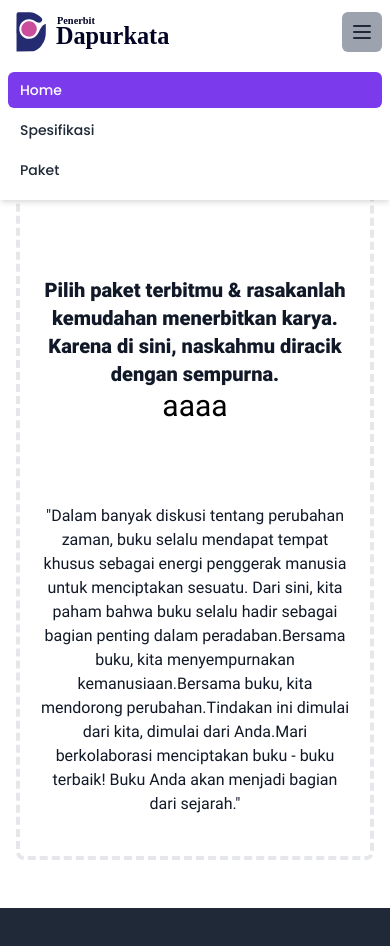
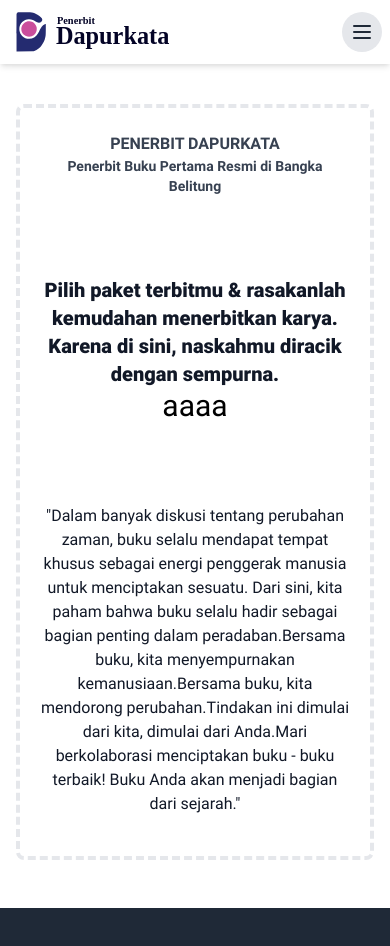
Before and after one commit to iamhkmid/penerbitdapurkata-app, a Next.js app: page / in a window 390 px wide. Shown: the top 946 px of the page. Built offline with nearby package versions, Linux system fonts and the light colour scheme; a web font is replaced by a local one.

Commit message:
git init

```diff
--- a/src/components/layouts/Navbar.tsx
+++ b/src/components/layouts/Navbar.tsx
@@ -1,6 +1,12 @@
+import { useContext } from "react";
+import { NavContext } from "../../contexts/NavContextProvider";
 import NavMenu from "../buttons/NavMenu"
 
 const Navbar = () => {
+    const { navToggle, changeNavToggle } = useContext(NavContext)
+    const toggleHandler = () => {
+        navToggle == true ? changeNavToggle(false) : changeNavToggle(true)
+    }
     return (
         <nav className="shadow-md fixed w-full bg-white font-poppins">
             <div className="max-w-7xl mx-auto px-4 sm:px-6 lg:px-8">
@@ -22,7 +28,8 @@
 
                     <div className="-mr-2 flex md:hidden">
                         <button
-                            className="bg-gray-400 inline-flex items-center justify-center p-2 rounded-md text-gray-800 hover:text-white hover:bg-gray-700 focus:outline-none focus:ring-2 focus:ring-offset-2 focus:ring-offset-gray-800 focus:ring-white">
+                            onClick={toggleHandler}
+                            className={`${navToggle === true ? "bg-purple-400 text-gray-800" : "bg-gray-200 text-gray-800 "}  inline-flex items-center justify-center p-2 rounded-full   focus:outline-none focus:ring-2 focus:ring-offset-2 focus:ring-offset-purple-500 focus:ring-white`}>
                             <span className="sr-only">Open main menu</span>
 
                             <svg className="block h-6 w-6" xmlns="http://www.w3.org/2000/svg" fill="none" viewBox="0 0 24 24"
@@ -39,9 +46,8 @@
                 </div>
             </div>
 
-            <div className=" md:hidden">
+            <div className={`${navToggle === true ? "block" : "hidden"} md:hidden`} >
                 <div className="px-2 pt-2 pb-3 space-y-1 sm:px-3">
-
                     <NavMenu addClass="block" />
                 </div>
 
--- a/src/contexts/NavContextProvider.tsx
+++ b/src/contexts/NavContextProvider.tsx
@@ -5,6 +5,8 @@
     navDatas: string[]
     navBtn: number
     changeNavBtn: (value: number) => void
+    navToggle: boolean
+    changeNavToggle: (value: boolean) => void
 };
 
 
@@ -14,15 +16,18 @@
 
     const [navDatas, setNavDatas] = useState(["Home", "Spesifikasi", "Paket"])
     const [navBtn, setNavBtn] = useState(0)
+    const [navToggle, setNavToggle] = useState(false)
     const secRef = navDatas.map(() => {
         return useRef()
     })
     const changeNavBtn = (value) => {
         setNavBtn(value)
     }
-
+    const changeNavToggle = (value) => {
+        setNavToggle(value)
+    }
     return (
-        <NavContext.Provider value={{ navDatas, secRef, navBtn, changeNavBtn }}>
+        <NavContext.Provider value={{ navDatas, secRef, navBtn, changeNavBtn, navToggle, changeNavToggle }}>
             {children}
         </NavContext.Provider>
     )
--- a/tailwind.config.js
+++ b/tailwind.config.js
@@ -1,7 +1,7 @@
 module.exports = {
   purge: {
     enabled: process.env.NODE_ENV === 'production',
-    content: ['./pages/**/*.{js,ts,jsx,tsx}', './components/**/**/*.{js,ts,jsx,tsx}'],
+    content: ['./pages/**/*.{js,ts,jsx,tsx}', './src/components/**/**/*.{js,ts,jsx,tsx}'],
   },
   darkMode: false, // or 'media' or 'class'
   theme: {
```
